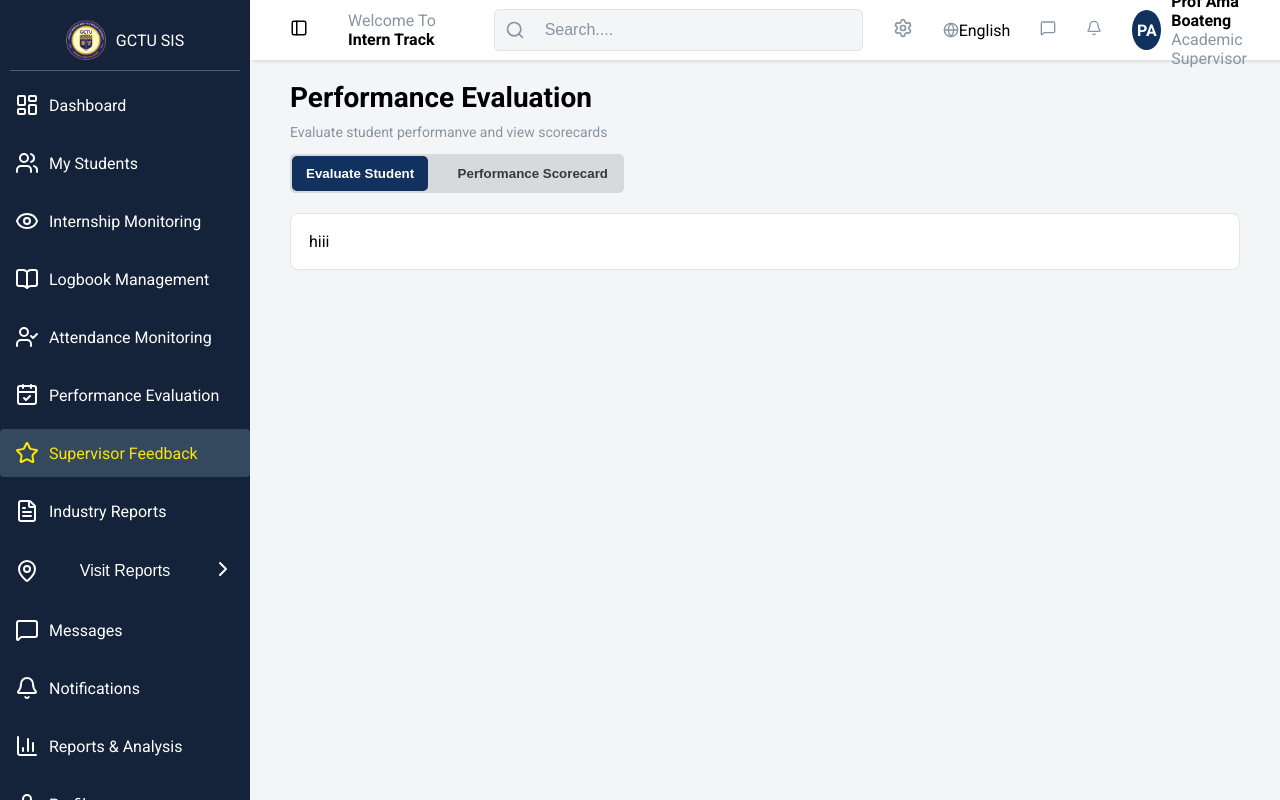
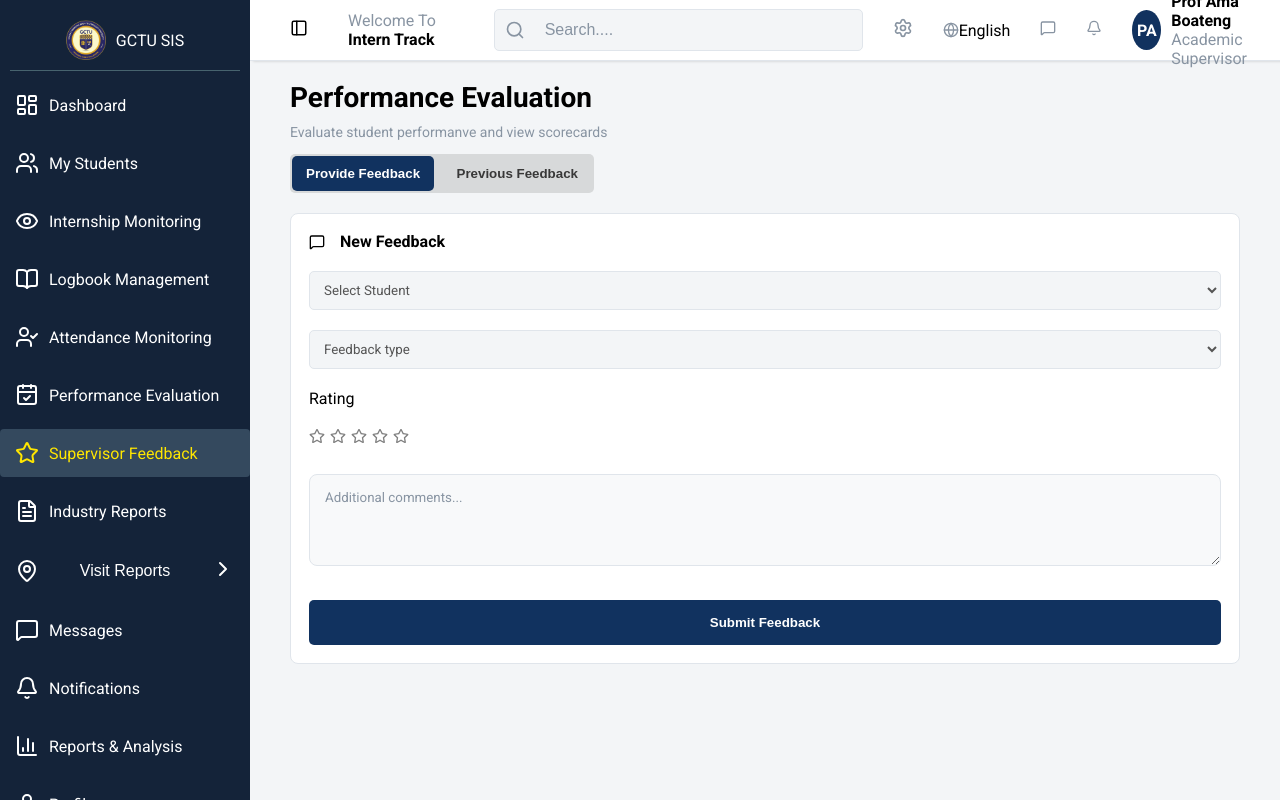
Before and after one commit to Princeaddo1199/GCTU-Student-Internship-System, a React (Vite) app: page /supervisor-feedback in a window 1280 px wide. Built offline with nearby package versions, Linux system fonts and the light colour scheme.

Commit message:
Now building the SupervisorFeedback page
Started working on the Supervisor Feedback page. Currently on the Provide feedback page. Yet to finish

```diff
--- a/src/Pages/SupervisorFeedback.jsx
+++ b/src/Pages/SupervisorFeedback.jsx
@@ -1,43 +1,143 @@
-import React, { useState } from 'react'
-import "../STYLES/PerformanceEvaluation.css"
+import React, { useState } from "react";
+import "../STYLES/SupervisorFeedback.css";
+import { MessageSquare } from "lucide-react";
+import Students from "../Data/studentTable.json";
+import { FaStar, FaStarHalfAlt, FaRegStar } from "react-icons/fa";
 
 export default function SupervisorFeedback() {
-  const [activeView, setActiveView] = useState("evaluation");
+  const [activeView, setActiveView] = useState("provideFeedback");
+  const [selectedId, setSelectedId] = useState("");
+  const [feedbackId, setFeedbackId] = useState("");
+  const [rating, setRating] = useState(0);
+  const [comments, setComments] = useState("");
+
+
+
+  const submitFeedback = () => {
+    // Submit logic here
+    alert("Feedback submission logic goes here!");
+  };
 
   return (
     <>
-        <div className="performanceEvaluationTitle">
-            <h2 className="performanceEvaluationTitleMain">Performance Evaluation</h2>
-            <p className="performanceEvaluationTitleSub">
+      <div className="supervisorFeedbackTitle">
+        <h2 className="supervisorFeedbackTitleMain">Performance Evaluation</h2>
+        <p className="supervisorFeedbackTitleSub">
           Evaluate student performanve and view scorecards
         </p>
       </div>
-           <div className="performanceEvaluationTabs">
+      <div className="supervisorFeedbackTabs">
         <button
           type="button"
-              className={`performanceEvaluationTabButton ${activeView === "evaluation" ? "active" : ""}`}
-              onClick={() => setActiveView("evaluation")}
+          className={`supervisorFeedbackTabButton ${activeView === "provideFeedback" ? "active" : ""}`}
+          onClick={() => setActiveView("provideFeedback")}
         >
-              Evaluate Student
+          Provide Feedback
         </button>
         <button
           type="button"
-              className={`performanceEvaluationTabButton ${activeView === "reports" ? "active" : ""}`}
-              onClick={() => setActiveView("reports")}
+          className={`supervisorFeedbackTabButton ${activeView === "previousFeedback" ? "active" : ""}`}
+          onClick={() => setActiveView("previousFeedback")}
         >
-              Performance Scorecard
+          Previous Feedback
         </button>
       </div>
 
-          {activeView === "evaluation" ? (
-          <div className="evaluationPageMain">
-            <div>hiii</div>
+      {activeView === "provideFeedback" ? (
+        <div className="provideFeedbackPageMain">
+          <div className="subTitle">
+            <MessageSquare size={16} />
+            <p style={{ fontWeight: "bold", fontSize: "16px" }}>New Feedback</p>
+          </div>
+          <div className="selectStudent">
+            <select
+              className="selectContainer"
+              value={selectedId}
+              onChange={(e) => setSelectedId(e.target.value)}
+            >
+              <option value="">Select Student</option>
+              {Students.map((student) => (
+                <option key={student.id} value={student.id}>
+                  {student.student}
+                </option>
+              ))}
+            </select>
+          </div>
+          <div className="feedbackSelect">
+            <select
+              className="selectContainer"
+              value={feedbackId}
+              onChange={(e) => setFeedbackId(e.target.value)}
+            >
+              <option value="">Feedback type</option>
+              <option value="technical">Technical Skills</option>
+              <option value="communication">Communication</option>
+              <option value="professionalism">Professionalism</option>
+              <option value="problemSolving">Problem Solving</option>
+              <option value="teamwork">Teamwork</option>
+            </select>
+          </div>
+          <div className="rating">
+            <p>Rating</p>
+            <div className="rating">
+              <div style={{ display: "flex", gap: "5px" }}>
+                {[...Array(5)].map((_, index) => {
+                  const starNumber = index + 1;
+
+                  if (rating >= starNumber) {
+                    return (
+                      <FaStar
+                        key={index}
+                        color={"gold"}
+                        style={{ cursor: "pointer" }}
+                        onClick={() => setRating(starNumber)}
+                      />
+                    );
+                  } else if (rating >= starNumber - 0.5) {
+                    return (
+                      <FaStarHalfAlt
+                        key={index}
+                        color={"gold"}
+                        style={{ cursor: "pointer" }}
+                        onClick={() => setRating(starNumber)}
+                      />
+                    );
+                  } else {
+                    return (
+                      <FaRegStar
+                        key={index}
+                        color={"grey"}
+                        style={{ cursor: "pointer" }}
+                        onClick={() => setRating(starNumber)}
+                      />
+                    );
+                  }
+                })}
+              </div>
+            </div>
+          </div>
+          <div className="feedbackDetails">
+            <textarea
+              className="additionalComments"
+              placeholder="Additional comments..."
+              rows="4"
+              value={comments}
+              onChange={(e) => setComments(e.target.value)}
+            />
+            <button
+              className="submitEvaluationBtn"
+              type="button"
+              onClick={submitFeedback}
+            >
+              Submit Feedback
+            </button>
+          </div>
         </div>
       ) : (
-          <div className="scoreboardPageMain">
+        <div className="previousFeedbackPageMain">
           <div>heloo</div>
         </div>
       )}
     </>
-  )
+  );
 }
--- /dev/null
+++ b/src/STYLES/SupervisorFeedback.css
@@ -0,0 +1,86 @@
+.supervisorFeedbackTitle {
+  padding: 20px 40px 0px 40px;
+}
+
+.supervisorFeedbackTitleMain {
+  margin-bottom: 10px;
+  font-size: 28px;
+  font-weight: 700;
+}
+
+.supervisorFeedbackTitleSub {
+  font-size: 14px;
+  font-weight: 500;
+  color: #8894a2;
+}
+.supervisorFeedbackTabs {
+  margin: 14px 40px 0px 40px;
+  display: flex;
+  justify-content: space-between;
+  gap: 1px;
+  flex-wrap: wrap;
+  width: 300px;
+  padding: 2px;
+  border-radius: 5px;
+  background-color: #d7d9da;
+}
+.supervisorFeedbackTabButton {
+  padding: 10px 14px;
+  border-radius: 5px;
+  border: none;
+  outline: none;
+  background-color: #d7d9da;
+  color: #383838;
+  font-weight: 600;
+  cursor: pointer;
+}
+
+.supervisorFeedbackTabButton.active {
+  background-color: #11325f;
+  color: #ffffff;
+}
+.provideFeedbackPageMain{
+  margin: 20px 40px;
+  padding: 18px;
+  background: #ffffff;
+  border: 1px solid #e0e5eb;
+  border-radius: 8px;
+}
+.subTitle{
+    display: flex;
+    align-items: center;
+    gap: 15px;
+    /* margin: 20px; */
+}
+.selectContainer{
+  width: 100%;
+  padding: 10px;
+  margin-top: 20px;
+  background-color: #f3f5f7;
+  border: 0.5px solid #e0e5eb;
+  border-radius: 5px;
+  box-sizing: border-box;
+  font-family: inherit;
+  color: #555;
+}
+.rating {
+    margin-top: 20px;
+}
+
+.submitEvaluationBtn{
+  padding: 10px 20px;
+  width: 100%;
+  height: 45px;
+  margin-top: 30px;
+  background-color: #11325f;
+  color: #ffffff;
+  border: none;
+  border-radius: 5px;
+  cursor: pointer;
+  font-weight: 600;
+
+}
+
+.submitEvaluationBtn:hover{
+  background-color: #11325f;
+}
```
Lines whose indentation alone changed are shown as unchanged.
